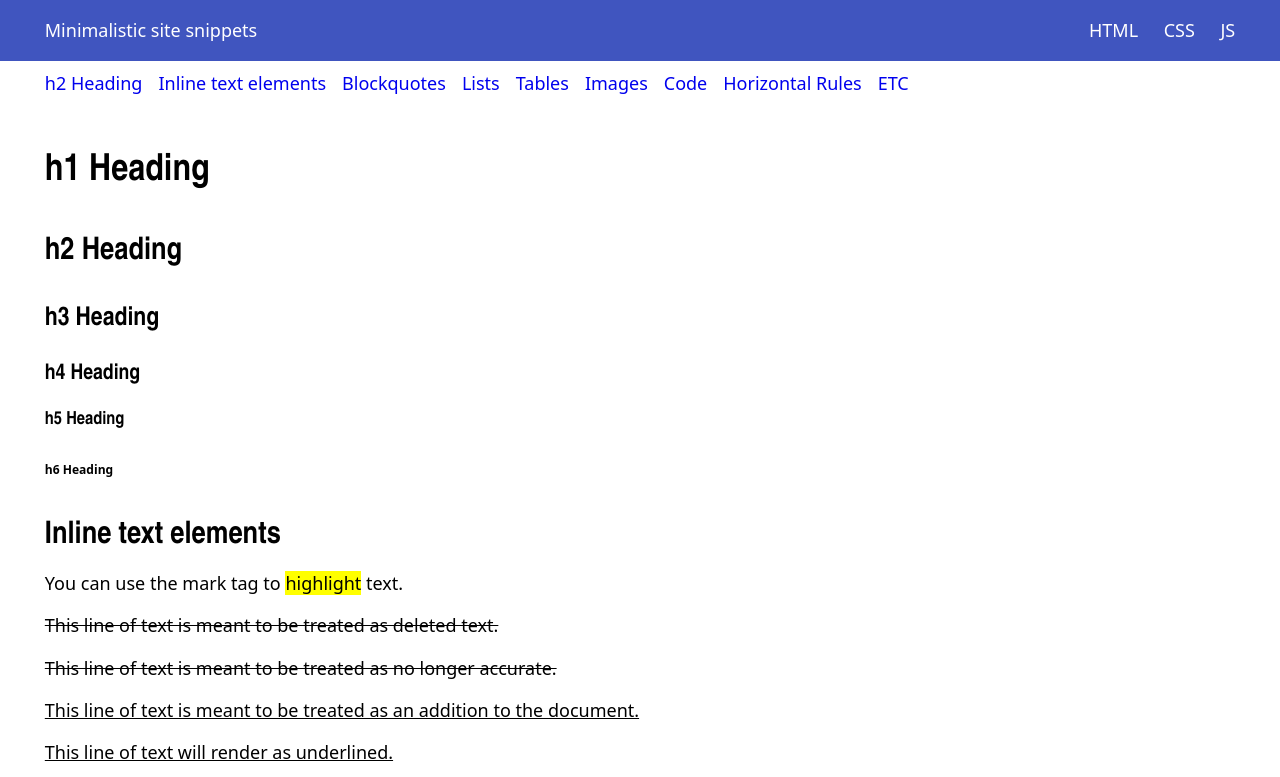
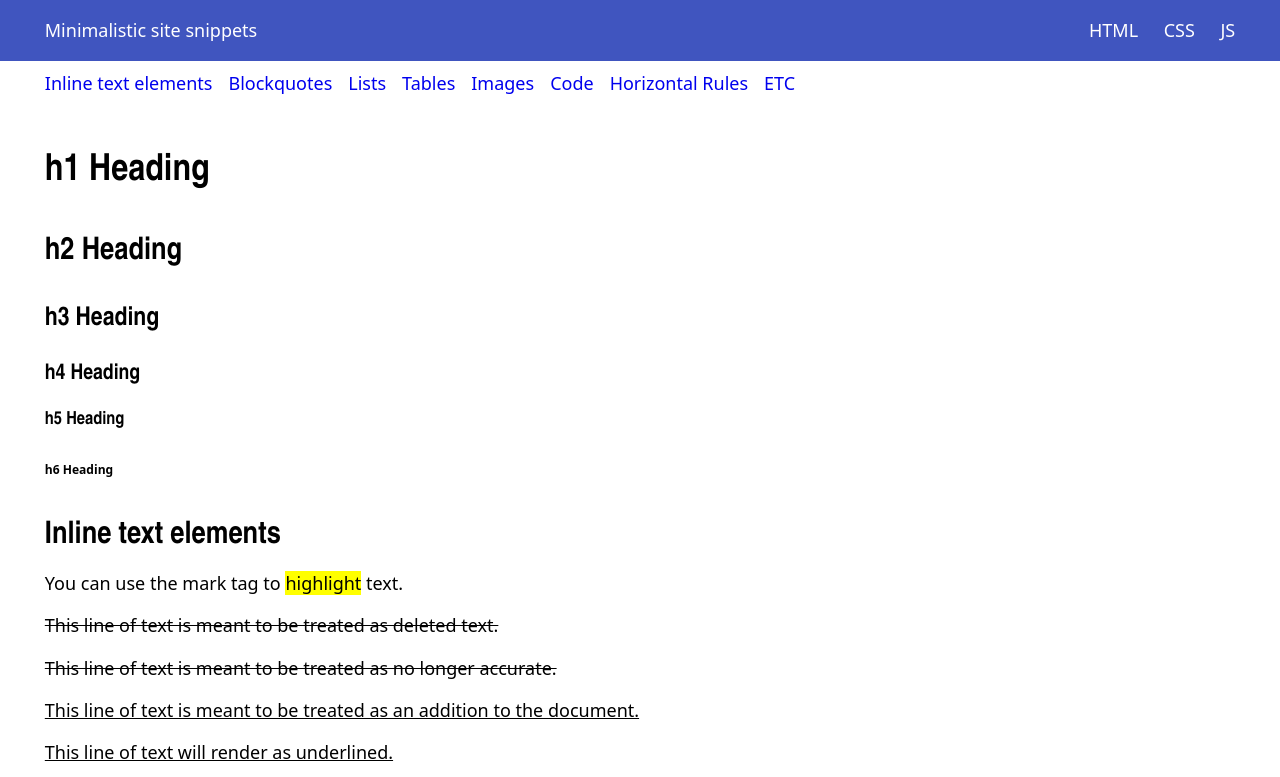
Before and after one commit to fagci/minimalistic-site-snippets, a plain HTML site: page index.html in a window 1280 px wide. Shown: the top 777 px of the page. Drawn offline with Linux system fonts and the light colour scheme.

Commit message:
Update index.html

```diff
--- a/index.html
+++ b/index.html
@@ -25,7 +25,7 @@
     <nav class="toc"></nav>
     <main>
         <h1>h1 Heading</h1>
-        <h2>h2 Heading</h2>
+        <h2 data-notoc="1">h2 Heading</h2>
         <h3>h3 Heading</h3>
         <h4>h4 Heading</h4>
         <h5>h5 Heading</h5>
```
